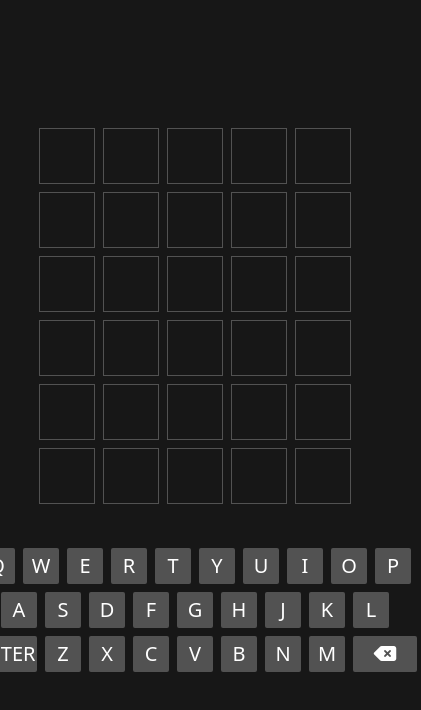
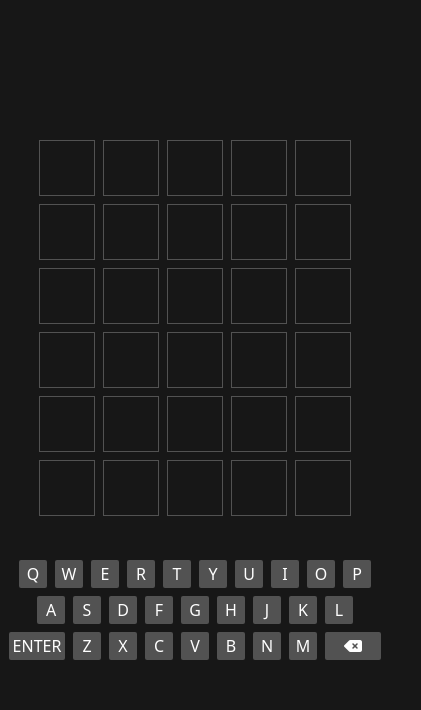
Before and after one commit to 5stenosi/Utilities, a website: page dist/wordle.html in a window 390 px wide. Shown: the whole page, 421 px wide, since content can reach past the window. Drawn offline with nearby package versions, Linux system fonts and the light colour scheme.

Commit message:
Update button size and font in index.html and style.css

```diff
--- a/dist/wordle.html
+++ b/dist/wordle.html
@@ -36,7 +36,7 @@
     <!-- TEMPLATE Keys -->
     <template id="keyboard-key-template">
         <button
-            class="key bg-neutral-600 text-white w-9 h-9 sm:w-14 sm:h-14 m-1 rounded-sm text-xl transition-all transform hover:scale-110 hover:bg-neutral-500"></button>
+            class="key bg-neutral-600 text-white w-7 h-7 sm:w-14 sm:h-14 m-1 rounded-sm sm:text-xl transition-all transform hover:scale-110 hover:bg-neutral-500"></button>
     </template>
 
     <script src="wordle.js"></script>
--- a/dist/wordle.js
+++ b/dist/wordle.js
@@ -58,8 +58,8 @@ function createKey(key, row) {
         keyElement.addEventListener('click', () => handleSpecialKeyPress(key));
 
         // Rimuovi la larghezza predefinita e aggiungi una nuova classe di larghezza con Tailwind CSS
-        keyElement.classList.remove('w-9', 'h-9', 'sm:w-14', 'sm:h-14');
-        keyElement.classList.add('w-16', 'sm:w-20');
+        keyElement.classList.remove('w-7', 'h-7', 'sm:w-14', 'sm:h-14');
+        keyElement.classList.add('w-14', 'sm:w-20');
     } else {
         keyElement.addEventListener('click', () => handleKeyPress(key));
     }
```
Also changed, not shown: dist/index.html (+1 -1 lines), dist/style.css.
